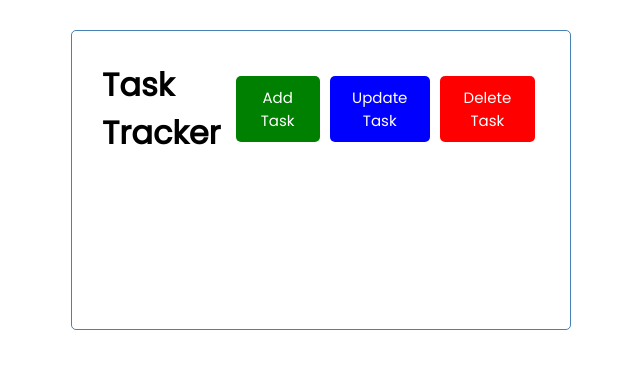
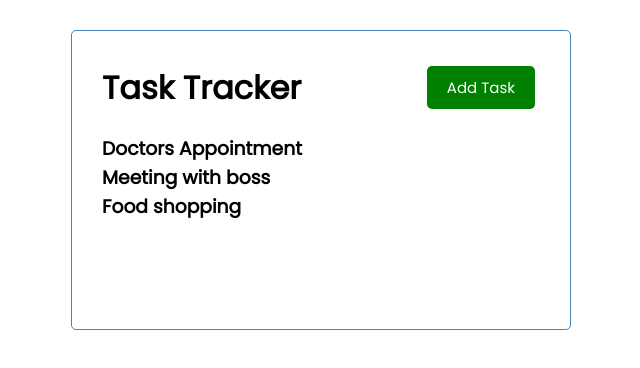
Before and after one commit to sadiqsada/project-tutorials, a Vue app in the folder vue/task-tracker/: page / in a window 1280 px wide. Shown: the top 368 px of the page, without its empty margins (319-959 px from the left). Built offline with nearby package versions, Linux system fonts and the light colour scheme.

Commit message:
add Tasks component

```diff
--- a/vue/task-tracker/src/App.vue
+++ b/vue/task-tracker/src/App.vue
@@ -1,28 +1,58 @@
 <template>
   <div class="container">
-      <Header title="Task Tracker"/>
+    <Header title="Task Tracker" />
+    <Tasks :tasks="tasks" />
   </div>
 </template>
 
 <script>
-import Header from './components/Header';
+import Header from "./components/Header";
+import Tasks from "./components/Tasks";
 export default {
-  name: 'App',
+  name: "App",
   components: {
-    Header
+    Header,
+    Tasks,
+  },
+  data() {
+    return {
+      tasks: [],
+    };
+  },
+  created() {
+    this.tasks = [
+      {
+        id: 1,
+        text: "Doctors Appointment",
+        day: "March 5th at 2:30pm",
+        reminder: true,
+      },
+      {
+        id: 2,
+        text: "Meeting with boss",
+        day: "March 6th at 1:30pm",
+        reminder: true,
+      },
+      {
+        id: 3,
+        text: "Food shopping",
+        day: "March 7th at 2:00pm",
+        reminder: false,
+      },
+    ];
   },
 };
 </script>
 
 <style>
-@import url('https://fonts.googleapis.com/css2?family=Poppins:wght@300;400&display=swap');
+@import url("https://fonts.googleapis.com/css2?family=Poppins:wght@300;400&display=swap");
 * {
   box-sizing: border-box;
   margin: 0;
   padding: 0;
 }
 body {
-  font-family: 'Poppins', sans-serif;
+  font-family: "Poppins", sans-serif;
 }
 .container {
   max-width: 500px;
--- a/vue/task-tracker/src/components/Button.vue
+++ b/vue/task-tracker/src/components/Button.vue
@@ -1,13 +1,20 @@
 <template>
-    <button :style="{background: color}" class="btn">{{text}}</button>
+  <button @click="onClick()" :style="{ background: color }" class="btn">
+    {{ text }}
+  </button>
 </template>
 
 <script>
 export default {
-    name: 'Button',
-    props: {
-        text: String,
-        color: String
-    }
-}
+  name: "Button",
+  props: {
+    text: String,
+    color: String,
+  },
+  methods: {
+    onClick() {
+      console.log("click");
+    },
+  },
+};
 </script>
--- a/vue/task-tracker/src/components/Header.vue
+++ b/vue/task-tracker/src/components/Header.vue
@@ -2,8 +2,8 @@
     <header>
         <h1>{{title}}</h1>
         <Button text="Add Task" color="green" />
-        <Button text="Update Task" color="blue" />
-        <Button text="Delete Task" color="red" />
+        <!-- <Button text="Update Task" color="blue" />
+        <Button text="Delete Task" color="red" /> -->
     </header>
 </template>
 
--- /dev/null
+++ b/vue/task-tracker/src/components/Tasks.vue
@@ -0,0 +1,14 @@
+<template>
+  <div v-for="task in tasks" v-bind:key="task.id">
+    <h3>{{ task.text }}</h3>
+  </div>
+</template>
+
+<script>
+export default {
+  name: "Tasks",
+  props: {
+    tasks: Array,
+  },
+};
+</script>
```
